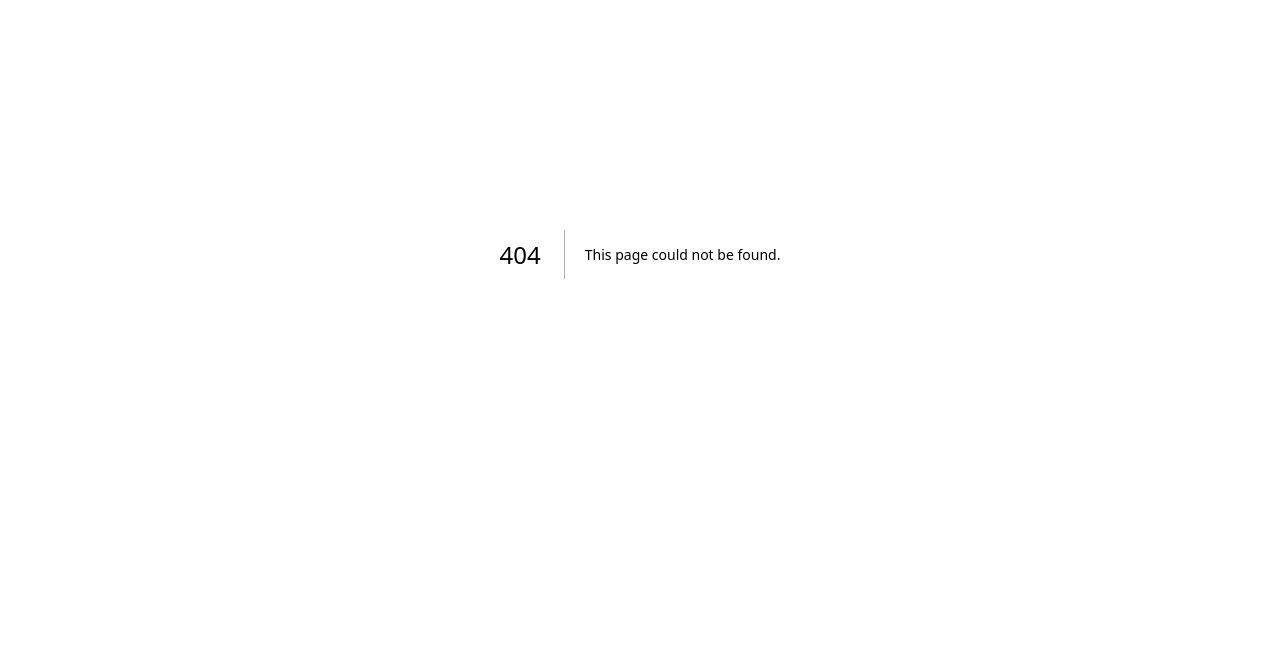
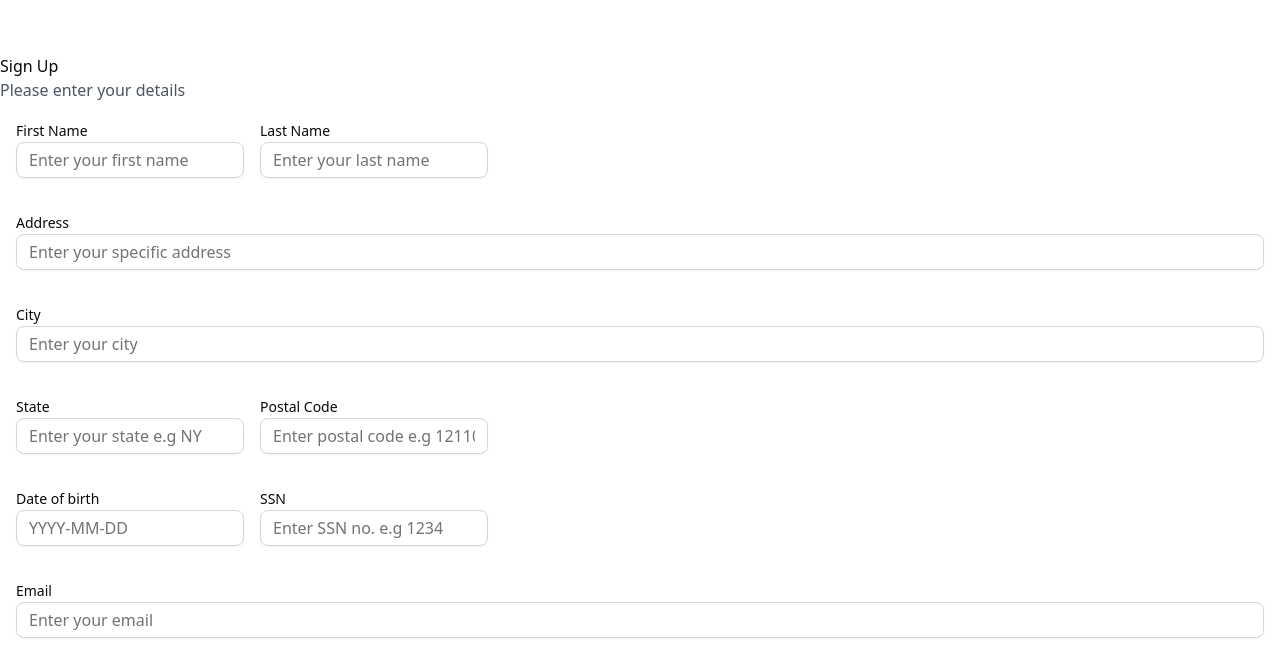
Before and after one commit to max-fletcher/next-boilerplate, a Next.js app: page /sign-up in a window 1280 px wide. Before the commit this address had no page. Shown: the part 146-800 px from the top of the page. Built offline with nearby package versions, Linux system fonts and the light colour scheme.

Commit message:
Minor changes

```diff
--- /dev/null
+++ b/app/(auth)/sign-up/page.tsx
@@ -0,0 +1,13 @@
+import { TAuthForm } from '@/constants/enums'
+import AuthForm from '@/components/AuthForm'
+import React from 'react'
+
+const signIn = () => {
+  return (
+    <section className="flex-center size-full max-sm:px-6">
+      <AuthForm type={TAuthForm.SIGN_UP} />
+    </section>
+  )
+}
+
+export default signIn
--- a/components/AuthForm.tsx
+++ b/components/AuthForm.tsx
@@ -30,7 +30,6 @@ const AuthForm = ({ type } : {type: TAuthForm}) => {
 
   // 2. Define a submit handler.
   const onSubmit = async (data: z.infer<typeof formSchema>) => {
-    console.log('Henlo');
     setIsLoading(true)
     try {
       console.log('onSubmit', data);
@@ -87,7 +86,7 @@ const AuthForm = ({ type } : {type: TAuthForm}) => {
 
 
         <Form {...form}>
-          <form onSubmit={form.handleSubmit(onSubmit)} className="space-y-8 p-12">
+          <form onSubmit={form.handleSubmit(onSubmit)} className="space-y-8 p-4">
               {
                 type === TAuthForm.SIGN_UP && (
                   <>
--- a/components/CustomInput.tsx
+++ b/components/CustomInput.tsx
@@ -21,6 +21,8 @@ const CustomInput = ({control, name, label, placeholder, type}: CustomInput) =>
       name={name}
       render={({ field }) => (
         <div className="form-item">
+          {/* Use the 'FormLabel' below if you don't want the label to change color on errors */}
+          {/* <FormLabel style={{ color: 'inherit' }} className="form-label"></FormLabel> */}
           <FormLabel className="form-label">
             {label}
           </FormLabel>
```
Also changed, not shown: tailwind.config.ts (indentation only).
